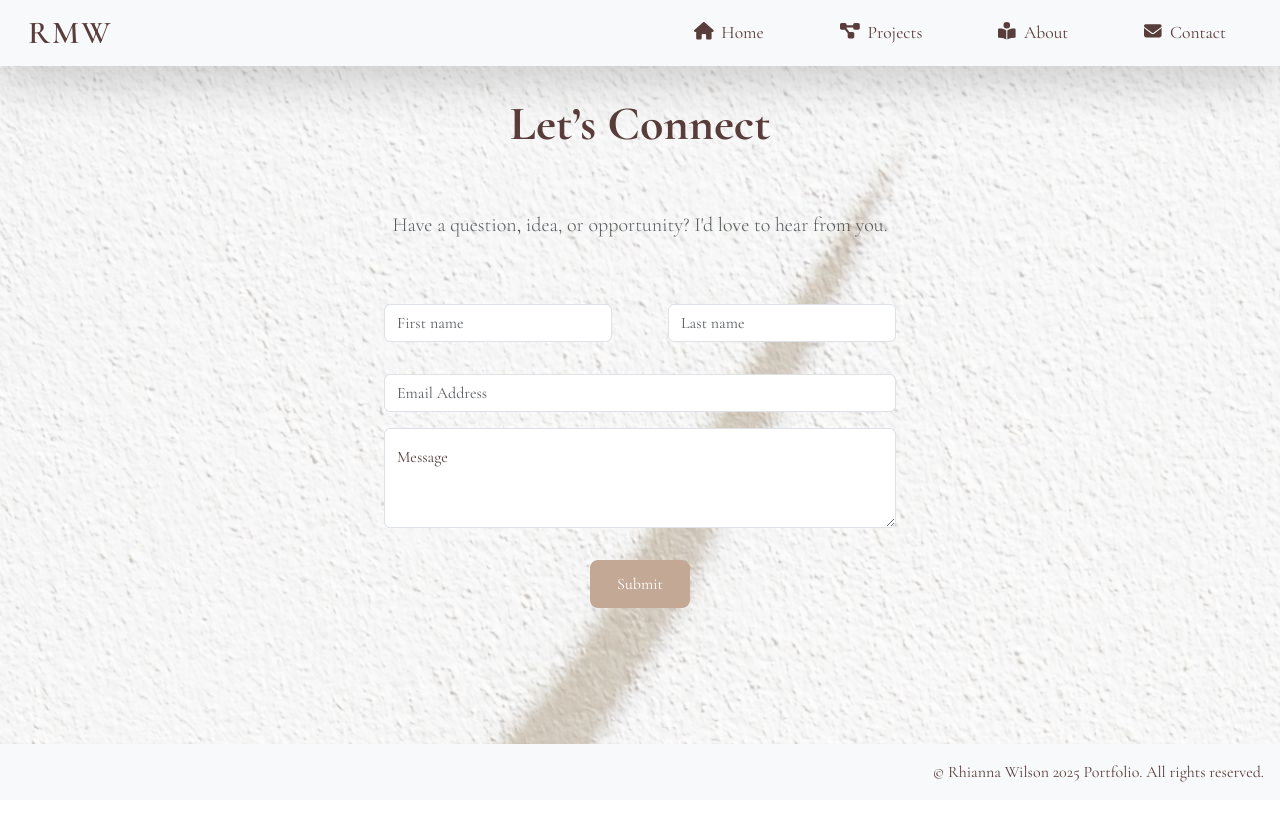
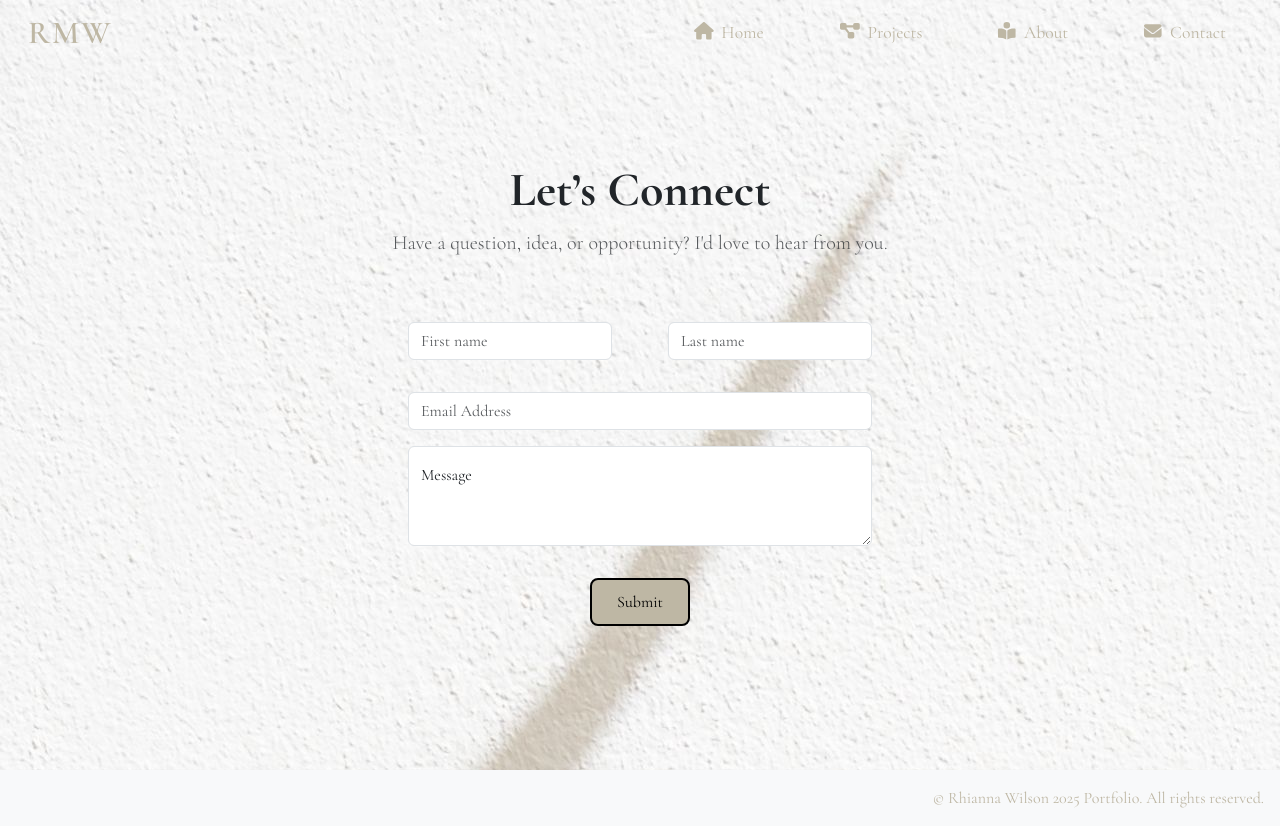
Before and after one commit to rhiannawilson/RhiannaW-React-Portfolio, a React (Vite) app: page /contact in a window 1280 px wide. Before the commit the page ends 800 px from the top, so only its background shows below. Built offline with nearby package versions, Linux system fonts and the light colour scheme.

Commit message:
styling review

```diff
--- a/src/app.css
+++ b/src/app.css
@@ -20,24 +20,42 @@
 * {
   margin: 0;
   padding: 0;
+
 }
 
 #root {
   height: 100%;
-  color: #593D3B;
   font-family: 'Cormorant Garamond', serif;
-  --khaki: #C3A995;
-  --beaver: #AB947E;
-  --rose-ebony: #593D3B;
-  --white: #ffffff;
+  --primary: #000000;
+/*  *Button text**
+– **Borders or minimal dividers**
+– **Icons** */
 
+  --Main-background: #ffffff;
+  /*
+✅ **(Off-White)**
+– **Main background** (body)
+– **Card backgrounds**
+– **Sections for readability**
+/* /*   */
+
+
+ --Accent: #BEB7A4;
+
+/* ✅ **#BEB7A4 (Warm Beige)**
+– **Accent colour** for:
+* Button backgrounds
+* Link hover states
+* Section dividers
+* Small icon fills or borders
+* Highlight boxes or pull quotes */
 }
 
 html, body {
   height: 100%;
   scroll-behavior: smooth;
+}
 
-}
 *{
   /* border: 1px solid red; */
 }
@@ -48,7 +66,7 @@ body {
   background-image: url("./components/pages/pageAssets/shadowBg2.jpg");
   background-size: auto;
   background-repeat: no-repeat;
-overflow-x: hidden;
+  overflow-x: hidden;
 
 }
 
@@ -79,28 +97,9 @@ overflow-x: hidden;
 ------------------------- */
 
 .experience {
-  background-color: WHITE;
+  background-color: var(--Main-background);
 }
 
-/* .side-by-side {
-  display: flex;
-  justify-content: space-between;
-  gap: 2rem;
-  flex-wrap: wrap;
-  margin: 2rem 0;
-}
-
-.experience,
-.CV {
-  flex: 1;
-  min-width: 300px;
-  padding: 2rem;
-  box-shadow: 0 0 10px rgba(0,0,0,0.1);
-} */
-
-.projectsMain {
-  background-color: rgba(244, 244, 244, 0.8);
-}
 
 
 /* -------------------------
@@ -126,9 +125,9 @@ overflow-x: hidden;
 ------------------------- */
 
 .btn-custom {
-  background-color: var(--khaki);
-  color: var(--white);
-  border: 2px solid var(--khaki);
+  background-color: var(--Accent);
+  color: var(--primary);
+  border: 2px solid var(--primary);
   padding: 10px 25px;
   font-weight: 500;
   border-radius: 8px;
@@ -136,9 +135,9 @@ overflow-x: hidden;
 }
 
 .btn-custom:hover {
-  background-color: var(--rose-ebony);
-  border-color: var(--rose-ebony);
-  color: var(--white);
+  background-color: var(--primary);
+  border-color: var(--primary);
+  color: var(--Accent);
 }
 
 
@@ -154,7 +153,6 @@ overflow-x: hidden;
 
   .experience, .projectsMain {
     padding: 1rem;
-    border: red;
   }
 }
 
--- a/src/components/pages/About.jsx
+++ b/src/components/pages/About.jsx
@@ -8,9 +8,9 @@ function About() {
     const text = 'About'
     return (
         <PageWrapper>
-    <div className="about p-5 m-4">
-        <h3><strong>{text}</strong></h3>
-<p>Over the last six months, I have had the privilege of studying at the University of Sydney, expanding and developing skills in various programming technologies. In 2020, with a strong focus on frontend development, I mastered HTML5 and CSS3, completing Codecademy course which opened the doors into the world of website development.
+    <div className="aboutPage p-5 m-5">
+            <h2 className="display-5 aboutHeading fw-bold">About</h2>
+<p className='aboutParagraph '>Over the last six months, I have had the privilege of studying at the University of Sydney, expanding and developing skills in various programming technologies. In 2020, with a strong focus on frontend development, I mastered HTML5 and CSS3, completing Codecademy course which opened the doors into the world of website development.
 </p>
 <p>
 Fast forward to January 2024, I enrolled on the a Full Stack Engineer course with EDX Bootcamps and the University of Sydney, and became certified in August of this year.
--- a/src/components/pages/ContactForm.jsx
+++ b/src/components/pages/ContactForm.jsx
@@ -9,8 +9,8 @@ export default function ContactForm() {
     <PageWrapper>
 
 <>
-  <section className="text-center m-5">
-    <h2 className="display-5 fw-bold p-5">Let’s Connect</h2>
+  <section className="text-center p-5 m-5">
+    <h2 className="display-5 fw-bold">Let’s Connect</h2>
     <p className="lead text-muted">
       Have a question, idea, or opportunity? I'd love to hear from you.
     </p>
--- a/src/components/pages/HomePage.jsx
+++ b/src/components/pages/HomePage.jsx
@@ -1,6 +1,6 @@
 // ~ HOME PAGE ~ 3 SECTIONS//
 import React, { useEffect } from 'react';
-import pfPicNoBg from './pageAssets/pfPicNoBg.png';
+import pfPicNoBg from './pageAssets/newPortfolioPicture-Photoroom.png';
 // import { Link } from "react-router-dom";
 import '../pages/styles/pages.css';
 import { pages } from './UI/routes';
--- a/src/components/pages/Projects.jsx
+++ b/src/components/pages/Projects.jsx
@@ -41,8 +41,8 @@ const projects = [
 export default function Projects() {
   return (
  <PageWrapper>
-    <div className="projectsPage container">
-      <h1 className="mb-4">Projects</h1>
+          <div className="projectsPage container p-5 m-5">
+            <h2 className="display-5 fw-bold">Projects</h2>
       <div className="row flex-wrap p-4 m-2">
         {projects.map((project) => (
           <div
--- a/src/components/pages/UI/Navibar.jsx
+++ b/src/components/pages/UI/Navibar.jsx
@@ -13,9 +13,7 @@ export default function Navibar({ links }) {
   return (
     <div ref={navRef} style={{ width: "100%" }}>
       <Navbar
-        bg="light"
-        fixed="top"
-        className="shadow-lg py-1"
+        className="py-1"
         style={{ width: "100%" }}
       >
 <Container fluid className="d-flex justify-content-between align-items-center">
--- a/src/components/pages/styles/Footer.css
+++ b/src/components/pages/styles/Footer.css
@@ -23,5 +23,5 @@
   /* } */
 
 footer {
-color: #593D3B;
+color: #BEB7A4;
   }
--- a/src/components/pages/styles/pages.css
+++ b/src/components/pages/styles/pages.css
@@ -40,7 +40,7 @@
 }
 
 .navbar ul li a:not(.side-navbar-brand) {
-  color: #593D3B;
+  color: #BEB7A4;
   text-decoration: none;
   padding: 0.5rem 1rem;
   font-weight: 500;
@@ -51,7 +51,8 @@
 }
 
 .navbar ul li a:hover {
-  color: var(--khaki);
+  color: #6B644C;
+;
   text-decoration: none;
 }
 
@@ -60,13 +61,13 @@
   font-family: 'Cormorant Garamond', serif;
   font-size: 2rem;
   font-weight: 600;
-  color: var(--rose-ebony);
+  color: #BEB7A4;
   letter-spacing: 2px;
   transition: color 0.3s ease, transform 0.3s ease;
 }
 
 .side-navbar-brand:hover {
-  color: var(--beaver);
+  color: #6B644C;
   transform: scale(1.05);
 }
 
@@ -224,7 +225,7 @@ h1 {
 .letter {
   font-size: 5rem;
   font-family: 'Work Sans', sans-serif;
-  color: var(--rose-ebony);
+  color: #6B644C;
   animation: lift 6s ease-in-out infinite;
   will-change: transform;
 }
@@ -245,7 +246,7 @@ h1 {
   left: 0;
   width: 6rem;
   height: 0.4rem;
-  background-color: var(--rose-ebony);
+  background-color: #BEB7A4;
   animation: slideAcross 6s ease-in-out infinite;
   border-radius: 2px;
   opacity: 0.7;
@@ -318,6 +319,7 @@ PROJECTS PAGE
 ---------------------- */
 
 
+
 /* ------------------
 END OF PROJECTS PAGE
 ---------------------- */
@@ -331,7 +333,9 @@ END OF PROJECTS PAGE
 ABOUT PAGE
 ----------------- */
 
-
+.aboutHeading {
+  color: #E0B251;
+}
 
 /* --------------
 END OF ABOUT PAGE
```
Also changed, not shown: 2 other files (tests, documents, lock files or other folders).
